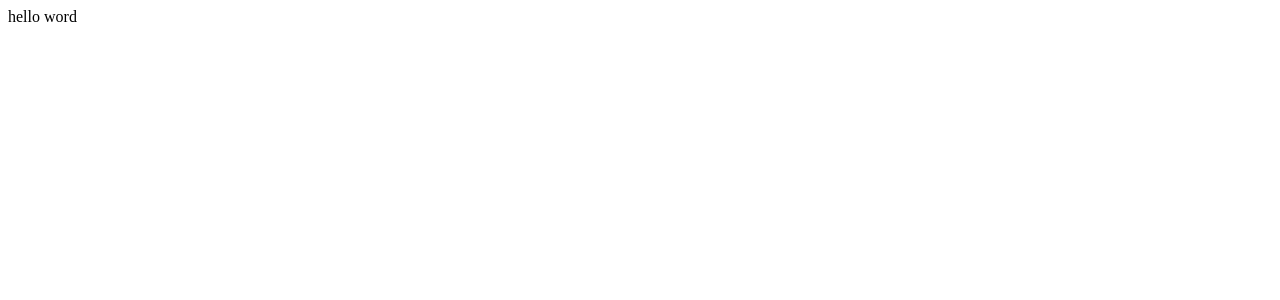
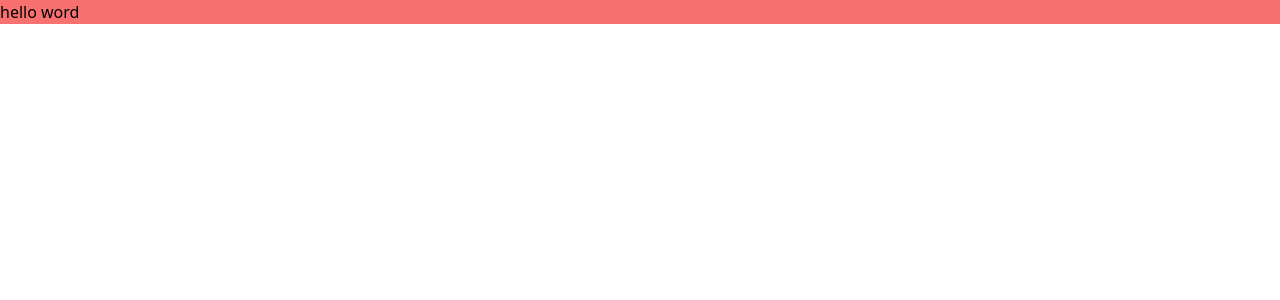
Before and after one commit to mehdimh95/dornika-test, a Next.js app: page / in a window 1280 px wide. Shown: the top 300 px of the page. Built offline with nearby package versions, Linux system fonts and the light colour scheme.

Commit message:
feat: add _app

```diff
--- /dev/null
+++ b/src/pages/_app.tsx
@@ -0,0 +1,6 @@
+import '@/styles/globals.css';
+import type { AppProps } from 'next/app';
+
+export default function App({ Component, pageProps }: AppProps) {
+  return <Component {...pageProps} />;
+}
```
